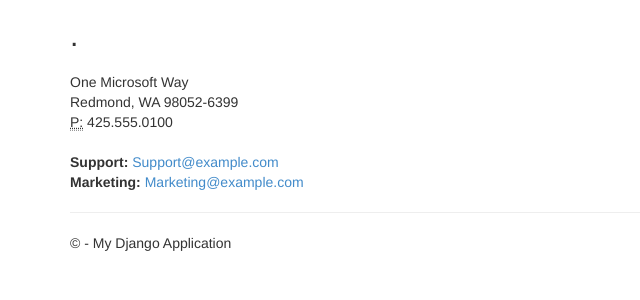
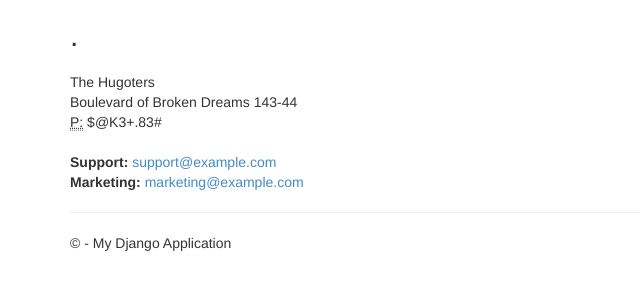
Before and after one commit to jmpgo/django_hugot-project, a Django app: template app/templates/app/contact.html in a window 1280 px wide. Shown: the part 51-351 px from the top of the page, without its empty margins (0-640 px from the left). Run offline with Django 3.2, Linux system fonts and the light colour scheme; the template is opened without the code that fills it, so the values that code supplies are empty; some libraries are stand-ins or nearby versions.

Commit message:
some more dummy content

```diff
--- a/app/templates/app/contact.html
+++ b/app/templates/app/contact.html
@@ -6,15 +6,15 @@
 <h3>{{ message }}</h3>
 
 <address>
-    One Microsoft Way<br />
-    Redmond, WA 98052-6399<br />
+    The Hugoters<br />
+    Boulevard of Broken Dreams 143-44<br />
     <abbr title="Phone">P:</abbr>
-    425.555.0100
+    $@K3+.83#
 </address>
 
 <address>
-    <strong>Support:</strong>   <a href="mailto:Support@example.com">Support@example.com</a><br />
-    <strong>Marketing:</strong> <a href="mailto:Marketing@example.com">Marketing@example.com</a>
+    <strong>Support:</strong>   <a href="mailto:support@example.com">support@example.com</a><br />
+    <strong>Marketing:</strong> <a href="mailto:marketing@example.com">marketing@example.com</a>
 </address>
 
 {% endblock %}
```
